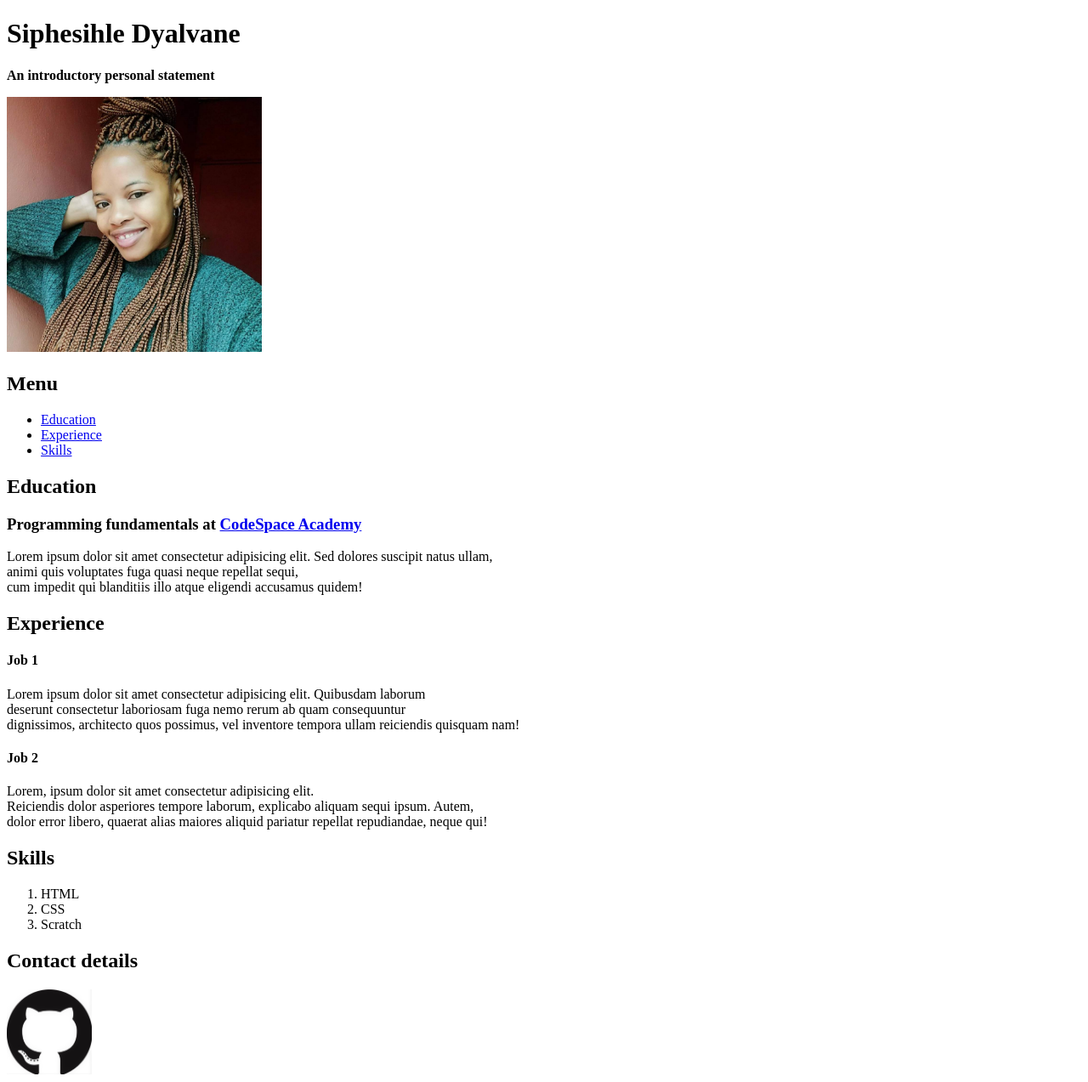
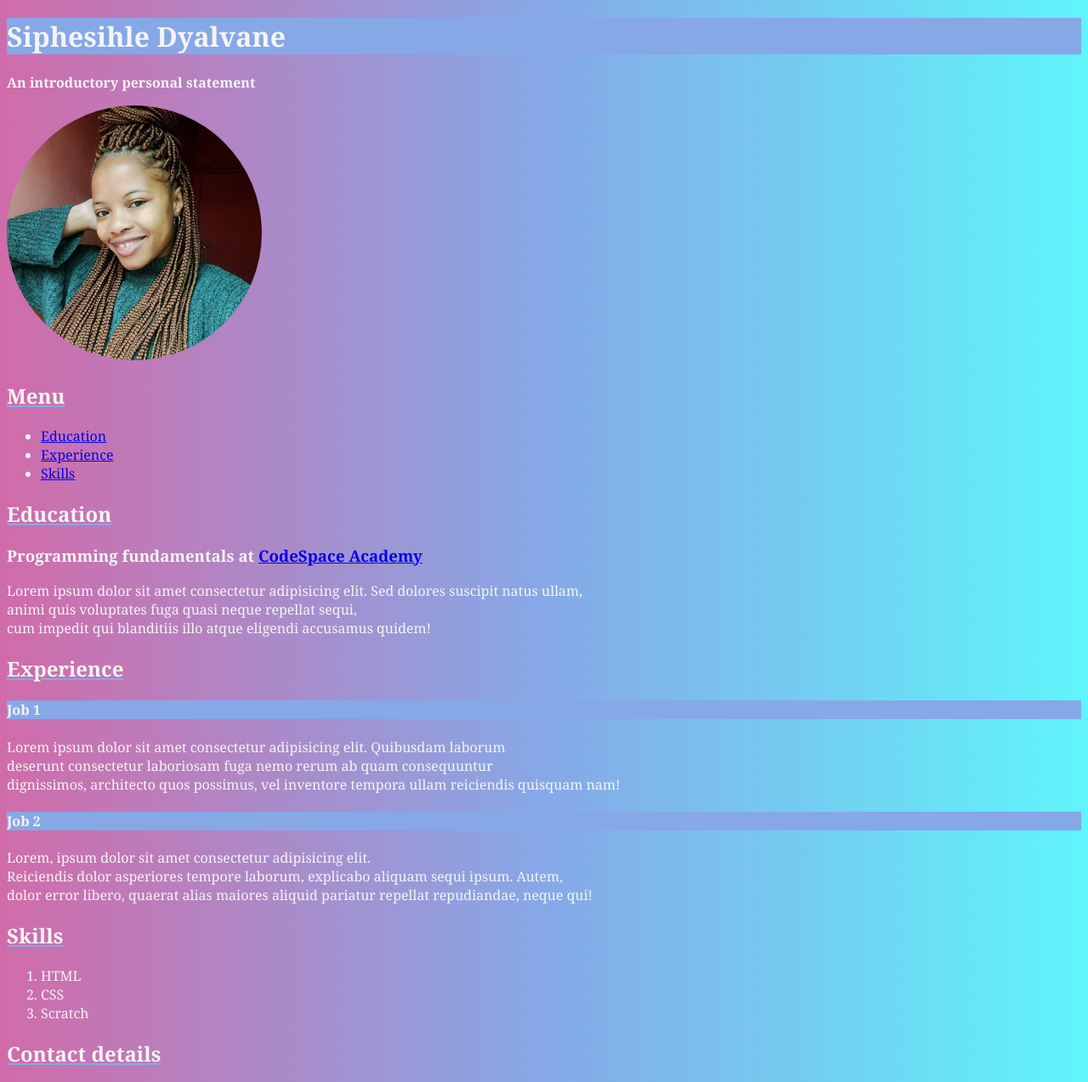
Before and after one commit to lilanga96/Resume-4, a plain HTML site: page index.html in a window 1280 px wide. Shown: the top 1273 px of the page at 85% size. Drawn offline with Linux system fonts and the light colour scheme.

Commit message:
added a bit of style, colors and font a change of font

```diff
--- a/CSS/Style.css
+++ b/CSS/Style.css
@@ -0,0 +1,29 @@
+body {
+    background-image: linear-gradient(to right, #D16BA9, #86A8E7, #5FF5FB);
+    color: whitesmoke;
+    font-family: Georgia, 'Times New Roman', Times, serif;
+}
+
+h1 {
+    background-color: #86A8E7;
+}
+
+h2 {
+    text-decoration: underline;
+    text-decoration-color: #86A8E7;
+}
+
+h4 {
+    background-color: #86A8E7;
+}
+
+#git {
+    width: 100px;
+    height: 100px;
+    border-radius: 50%;
+}
+
+#img {
+    border-radius: 50%;
+    border-color: #86A8E7;
+}
--- a/index.html
+++ b/index.html
@@ -6,7 +6,7 @@
     <meta http-equiv="X-UA-Compatible" content="IE=edge">
     <meta name="viewport" content="width=device-width, initial-scale=1.0">
     <title>Resume 3</title>
-    <link rel="stylesheet" href="./CSS/Style.css">
+    <link rel="stylesheet" href="CSS/Style.css">
 </head>
 
 <body>
@@ -16,7 +16,7 @@
     </header>
     <section>
         <aside>
-            <img src="./images/ProfilePhoto.webp" width="300" height="300" alt="A picture of me">
+            <img id="img" src="./images/ProfilePhoto.webp" width="300" height="300" alt="A picture of me">
 
             <h2>Menu</h2>
             <ul>
@@ -58,8 +58,8 @@
     </section>
     <footer>
         <h2>Contact details</h2>
-        <a href="https://www.github.com/lilanga96" target="_blank"><img src="./images/GitHub-Mark.jpg" width="100"
-                height="100" alt="A Github logo"></a>
+        <a href="https://www.github.com/lilanga96" target="_blank"><img id="git" src="./images/GitHub-Mark.jpg"
+                alt="A Github logo"></a>
     </footer>
 
 </body>
```
